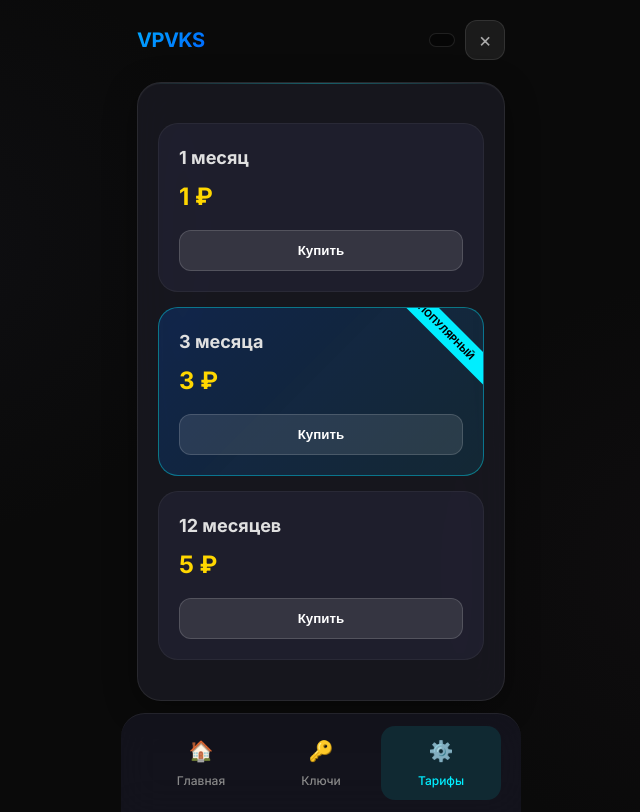
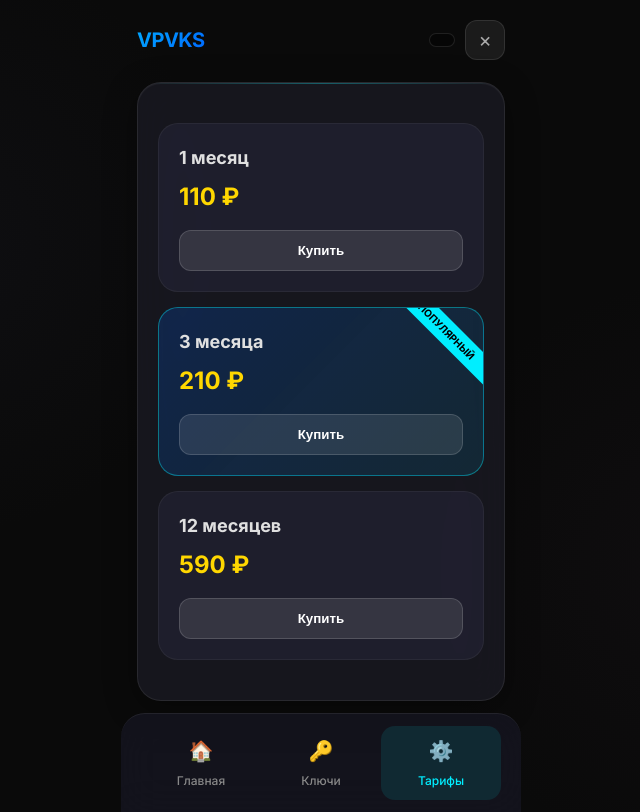
Before and after one commit to NABE5058118/vpvks, a Flask app: page /miniapp in a window 1280 px wide, after a click that opens the changed part. Shown: the whole page, without its empty margins (319-959 px from the left). Run offline with Flask 3, Linux system fonts and the light colour scheme; data that the repository does not hold is empty; some libraries are stand-ins or nearby versions.

Commit message:
стиль тарифов

```diff
--- a/backend/templates/miniapp.html
+++ b/backend/templates/miniapp.html
@@ -575,17 +575,17 @@
                 <div class="tariff-grid">
                     <div class="tariff-card">
                         <div class="tariff-name"> 1 месяц </div>
-                        <div class="tariff-price">1 ₽</div>
+                        <div class="tariff-price">110 ₽</div>
                         <button class="buy-btn" onclick="initiateSubscription('month')">Купить</button>
                     </div>
                     <div class="tariff-card popular">
                         <div class="tariff-name"> 3 месяца </div>
-                        <div class="tariff-price">3 ₽</div>
+                        <div class="tariff-price">210 ₽</div>
                         <button class="buy-btn" onclick="initiateSubscription('quarter')">Купить</button>
                     </div>
                     <div class="tariff-card">
                         <div class="tariff-name"> 12 месяцев</div>
-                        <div class="tariff-price">5 ₽</div>
+                        <div class="tariff-price">590 ₽</div>
                         <button class="buy-btn" onclick="initiateSubscription('year')">Купить</button>
                     </div>
                 </div>
```
